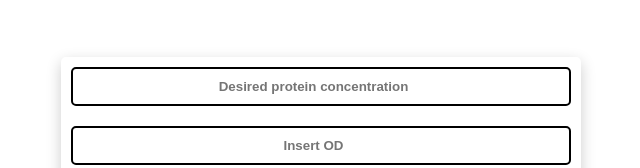
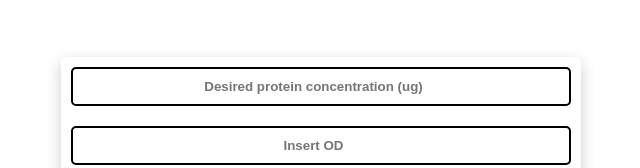
Before and after one commit to GeorgeCaldarescu/labTool, a plain HTML site: page index.html in a window 1280 px wide. Shown: the part 1052-1220 px from the top of the page, 319-959 px from the left. Drawn offline with Linux system fonts and the light colour scheme.

Commit message:
Update index.html

```diff
--- a/index.html
+++ b/index.html
@@ -48,7 +48,7 @@
           type="number"
           step="0.0001"
           id="bradfordConc"
-          placeholder="Desired protein concentration"
+          placeholder="Desired protein concentration (ug)"
         />
         <input
           type="number"
```
